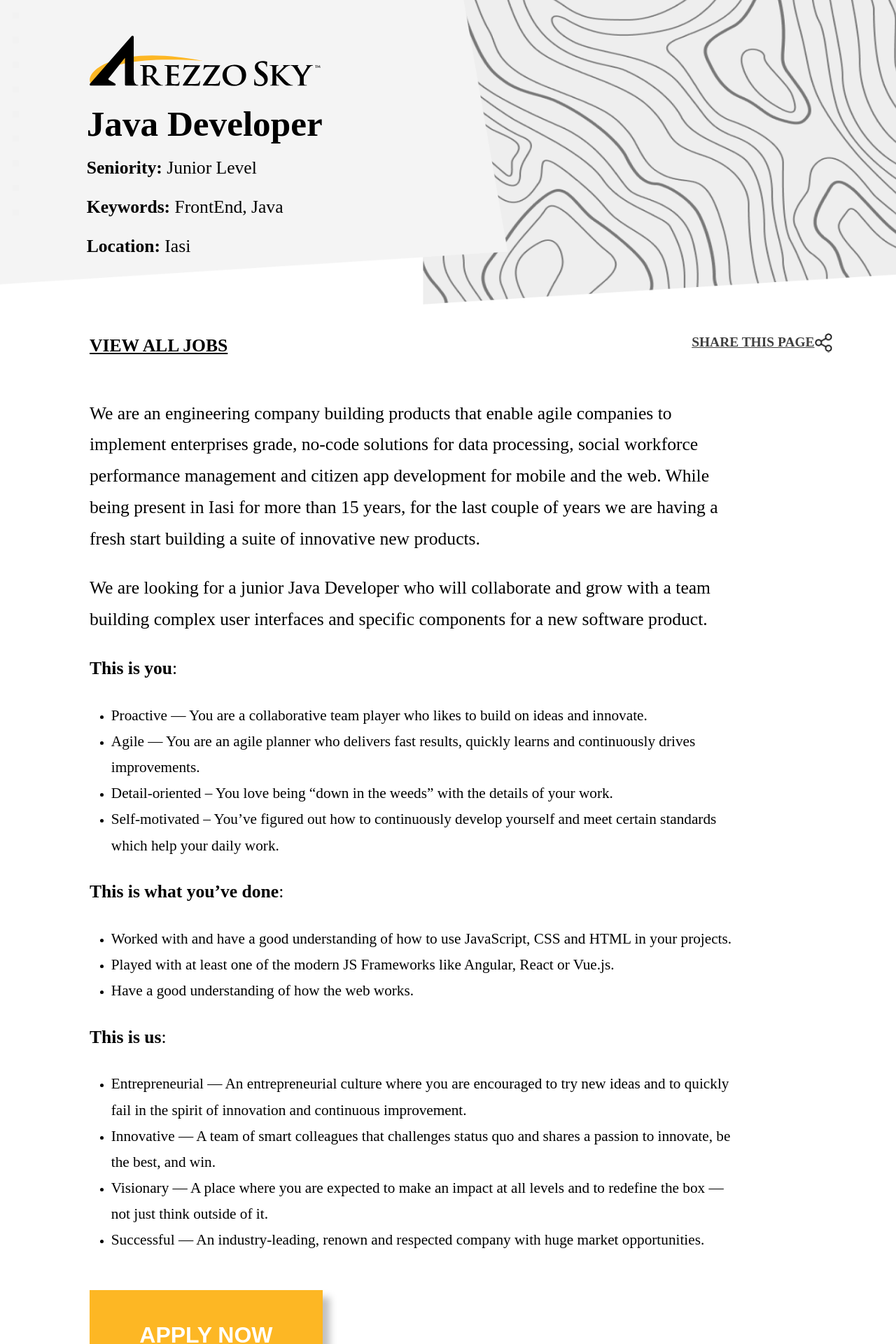
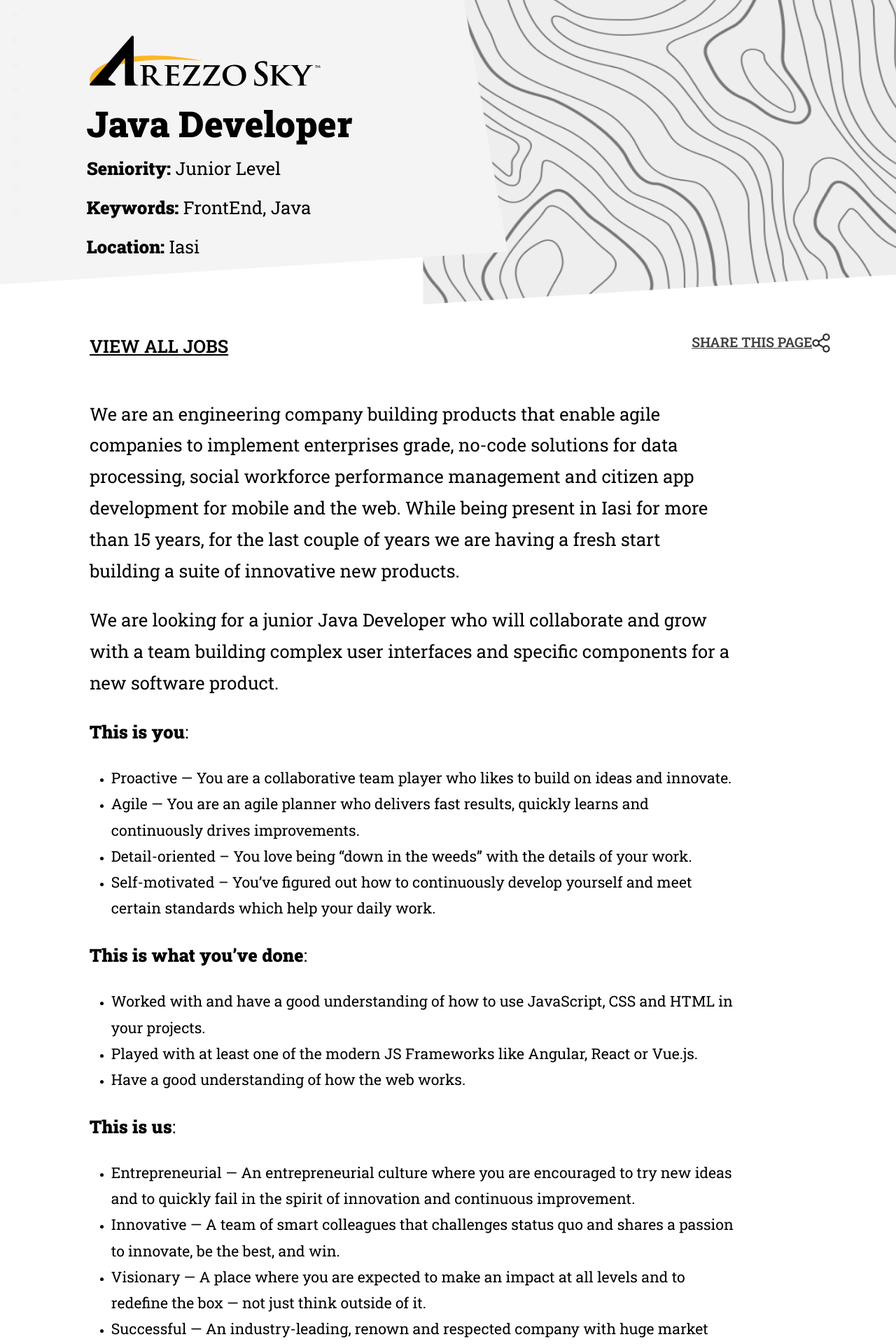
Before and after one commit to dhananjay-fe/dhananjay-fe.github.io, a Jekyll site: the page built from _jobs/java.md, in a window 1280 px wide. Shown: the top 1920 px of the page at 70% size. Built offline with Jekyll 4.4.1, drawn with Linux system fonts in a browser that asks for light colours.

Commit message:
Update default.html

```diff
--- a/_layouts/default.html
+++ b/_layouts/default.html
@@ -1,6 +1,9 @@
 <!DOCTYPE html>
 <html>
     <head>
+        <style>
+            @import url('https://fonts.googleapis.com/css2?family=Roboto+Slab:wght@400;600;900&display=swap');
+           </style>
         <title>Jobs : {{ page.title }}</title>
         <meta charset="utf-8">
         <meta name="viewport" content="width=device-width, initial-scale=1">
```
